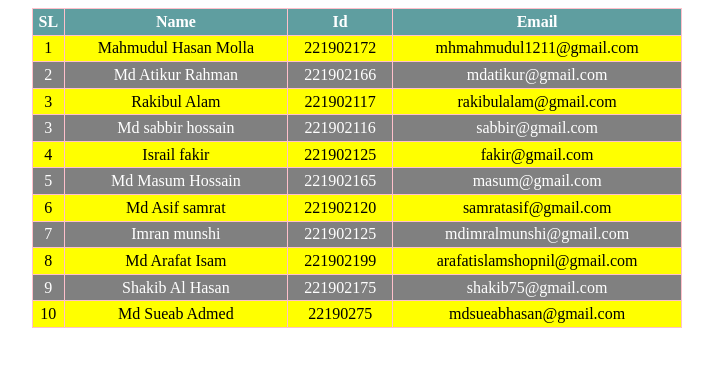
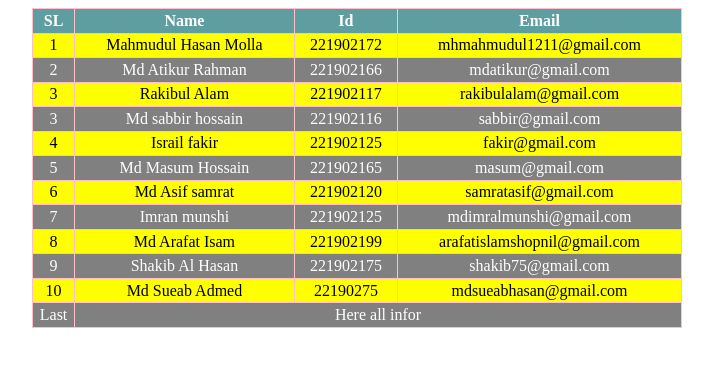
Before and after one commit to MahmudulHasan1211/table, a plain HTML site: page index.html in a window 1280 px wide. Shown: the whole page, without its empty margins (283-996 px from the left). Drawn offline with Linux system fonts and the light colour scheme.

Commit message:
colspan idea simple

```diff
--- a/index.html
+++ b/index.html
@@ -39,12 +39,14 @@
             <th>Name</th>
             <th>Id</th>
             <th>Email</th>
+
         </tr>
         <tr>
             <td>1</td>
             <td>Mahmudul Hasan Molla</td>
             <td>221902172</td>
             <td>mhmahmudul1211@gmail.com</td>
+
         </tr>
 
         <tr>
@@ -110,6 +112,11 @@
             <td>22190275</td>
             <td>mdsueabhasan@gmail.com</td>
         </tr>
+        <tr>
+            <td>Last</td>
+            <td colspan="3">Here all infor</td>
+
+        </tr>
     </table>
 </body>
 </html>
```
